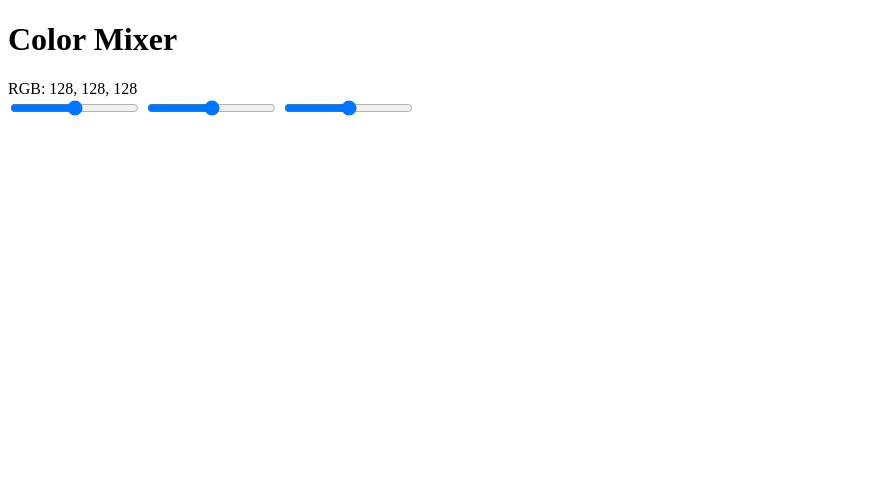
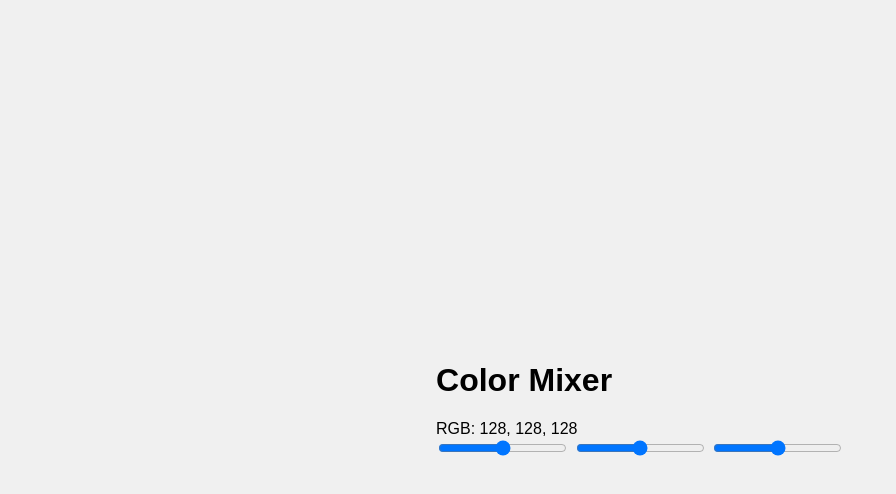
Before and after one commit to Mariana-x1/web-apps-foundation, a plain HTML site: page colormixerApp/index.html in a window 1280 px wide. Shown: the whole page, without its empty margins (0-896 px from the left). Drawn offline with Linux system fonts and the light colour scheme.

Commit message:
initial style.css and add body styling

```diff
--- a/colormixerApp/index.html
+++ b/colormixerApp/index.html
@@ -4,6 +4,7 @@
 <head>
     <meta charset="UTF-8">
     <meta name="viewport" content="width=device-width, initial-scale=1.0">
+    <link rel="stylesheet" href="style.css">
     <title>Color Mixer</title>
 
 </head>
--- /dev/null
+++ b/colormixerApp/style.css
@@ -0,0 +1,11 @@
+body {
+  font-family: Arial, sans-serif;
+  margin: 0;
+  padding: 0;
+  display: flex;
+  flex-direction: column;
+  align-items: center;
+  justify-content: center;
+  height: 100vh;
+  background-color: #f0f0f0;
+}
```
